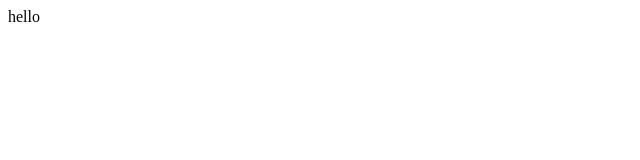
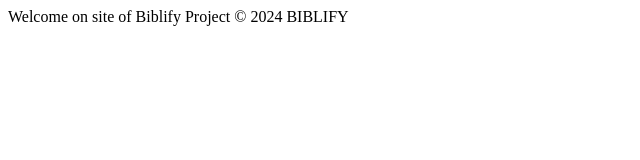
Before and after one commit to MichalTalaga17/biblify, a plain HTML site: page index.html in a window 1280 px wide. Shown: the whole page, without its empty margins (0-640 px from the left). Drawn offline with Linux system fonts and the light colour scheme.

Commit message:
zmainy w index.html

```diff
--- a/index.html
+++ b/index.html
@@ -4,8 +4,12 @@
     <meta charset="UTF-8">
     <meta http-equiv="X-UA-Compatible" content="IE=edge">
     <meta name="viewport" content="width=device-width, initial-scale=1.0">
-    <title>Kinsta User</title>
+    <title>Biblify</title>
 </head>
 <body>
-    hello
+    Welcome on site of Biblify Project
+
+
+    © 2024 BIBLIFY
 </body>
+</html>
```
